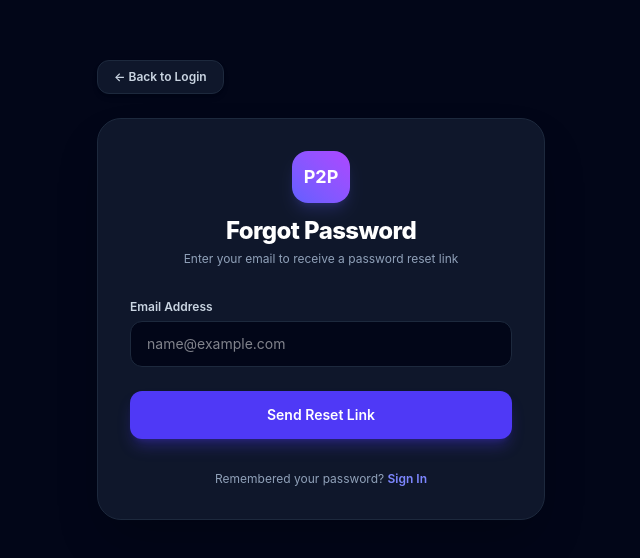
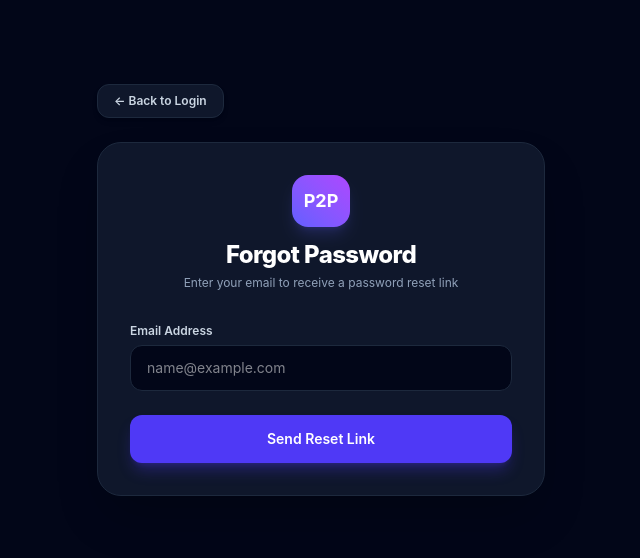
Before and after one commit to gize22/P2P, a React (Vite) app in the folder frontend/: page /forgot-password in a window 1280 px wide. Shown: the part 110-668 px from the top of the page, without its empty margins (319-959 px from the left). Built offline with nearby package versions, Linux system fonts and the light colour scheme; no server answers.

Commit message:
password reset

```diff
--- a/frontend/src/pages/ForgotPassword.jsx
+++ b/frontend/src/pages/ForgotPassword.jsx
@@ -26,8 +26,6 @@ export default function ForgotPassword() {
 
   return (
     <div className="min-h-screen bg-slate-950 flex flex-col justify-center items-center px-4 py-12 relative text-slate-100">
-
-      {/* Back to Login Link */}
       <div className="w-full max-w-md mb-6 flex justify-start">
         <Link to="/login" className="text-xs font-semibold text-slate-300 hover:text-white flex items-center gap-1.5 transition bg-slate-900 border border-slate-800 px-4 py-2 rounded-xl shadow-md">
           ← Back to Login
@@ -54,10 +52,6 @@ export default function ForgotPassword() {
             {loading ? "Sending Link..." : "Send Reset Link"}
           </button>
         </form>
-
-        <p className="mt-8 text-xs text-center text-slate-400">
-          Remembered your password? <Link to="/login" className="text-indigo-400 font-semibold hover:underline">Sign In</Link>
-        </p>
       </div>
     </div>
   );
```
Also changed, not shown: 1 other file (tests, documents, lock files or other folders).
